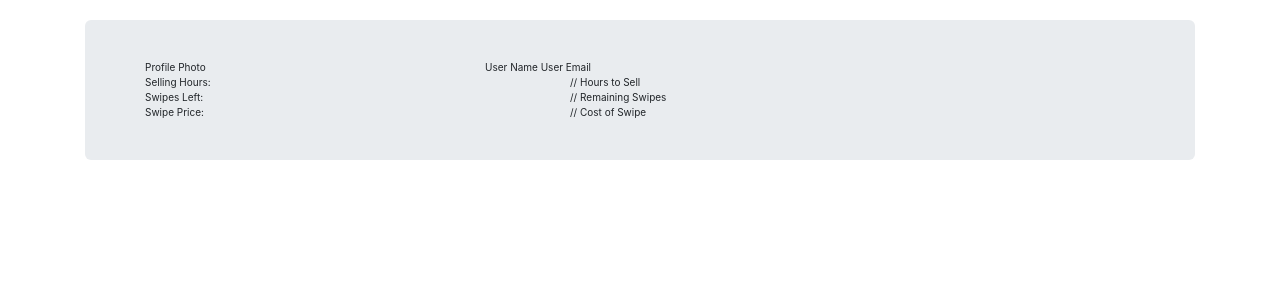
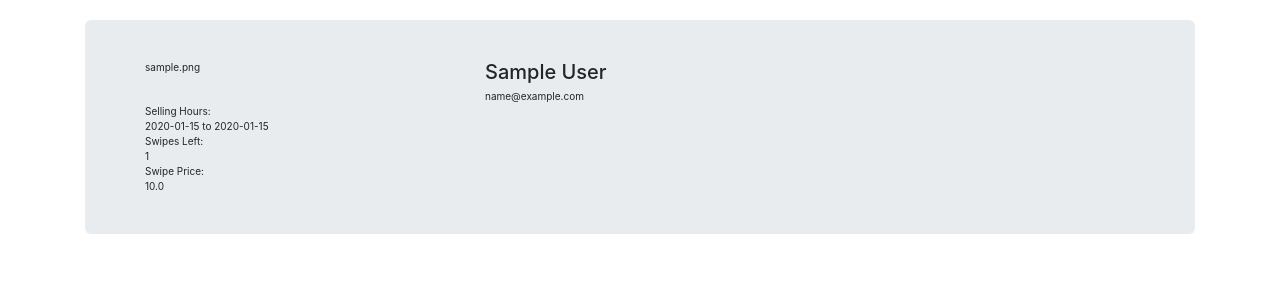
Before and after one commit to AkashShaji/DAKAexchange, a Flask app: page /1/profile in a window 1280 px wide. Shown: the part 162-462 px from the top of the page. Run offline with Flask 2, Linux system fonts and the light colour scheme; tables that the repository leaves empty hold one stand-in row (values such as "Sample post"); some libraries are stand-ins or nearby versions.

Commit message:
Clean up profile template

```diff
--- a/server/main/templates/profile.html
+++ b/server/main/templates/profile.html
@@ -1,36 +1,30 @@
 {% extends 'base.html' %}
 {% block content %}
 
-<div class="row">
-    <div class="col-4">
-        Profile Photo
+<div class="row profile-top">
+    <div class="col-md-4">
+        {{ user.profile_pic }}
     </div>
-    <div class="col">
-        User Name
-        User Email
+    <div class="col-md-8">
+        <h2>{{ user.name }}</h2>
+        {{ user.email }}
     </div>
 </div>
 
-<div class="row">
-    <div class="col-5">
-        Selling Hours:
-    </div>
-    <div class="col">
-        // Hours to Sell
+<div class="row profile-body">
+    <div class="col-md-4">
+        Selling Hours:<br>
+        {{ user.start_time }} to {{ user.end_time }}
     </div>
     <div class="w-100" ></div>
-    <div class="col-5">
-        Swipes Left:
-    </div>
-    <div class="col">
-        // Remaining Swipes
+    <div class="col-md-4">
+        Swipes Left:<br>
+        {{ user.swipe_count }}
     </div>
     <div class="w-100"></div>
-    <div class="col-5">
-        Swipe Price:
-    </div>
-    <div class="col">
-        // Cost of Swipe
+    <div class="col-md-4">
+        Swipe Price:<br>
+        {{ user.swipe_price}}
     </div>
 
     <span id="transcations"></span>
```
